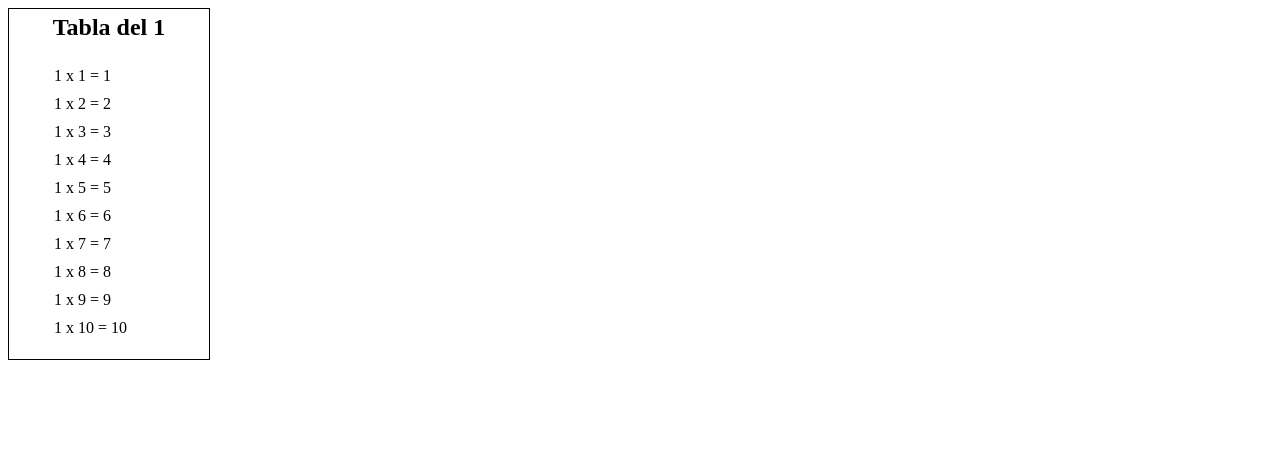
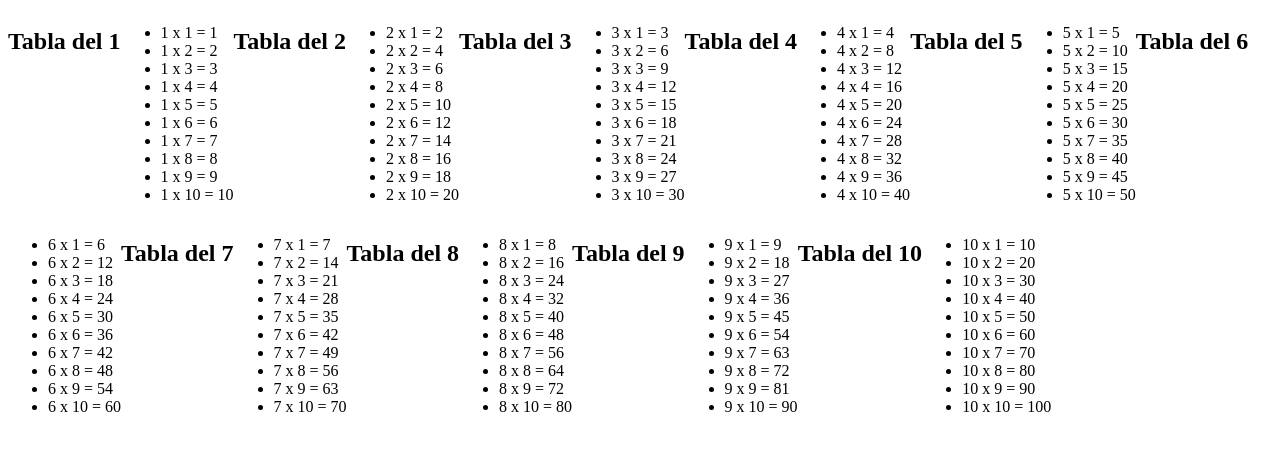
Before and after one commit to joseacevp/EjeciciosJS, a plain HTML site: page 6.Tablas de multiplicar/index.html in a window 1280 px wide. Drawn offline with Linux system fonts and the light colour scheme.

Commit message:
falta estilos

```diff
--- a/6.Tablas de multiplicar/app.js
+++ b/6.Tablas de multiplicar/app.js
@@ -1,19 +1,25 @@
+let nodoContenedorTablas = document.querySelector('.contenedor-tablas');
+
+
+function generarTabla(numero) {
+    let titulo = '<h2>' + 'Tabla del ' + numero + '</h2>';
+    let lista = '<ul>';
+    for (let i = 1; i <= 10; i++) {
+        lista += '<li>' + numero + ' x ' + i + ' = ' + (numero * i) + '</li>';
+    }
+    lista += '</ul>';
+    return titulo + lista;
+}
+
+
+function crearTablas(numeroTablas) {
+    let contenido = '';
+    for (let i = 1; i <= numeroTablas; i++) {
+        contenido += generarTabla(i);
+    }
+    nodoContenedorTablas.innerHTML = contenido;
+}
 
 
 
-
-let nodoTabla = document.querySelector('.contenedor-tabla');
-
-function generarTabla(numero) {
-    let titulo = '<h2>' + 'Tabla del ' + numero + '</h2>';
-
-    let lista = '<ul>';
-    for (let i = 1; i <= 10; i++) {
-        lista += '<li>' + numero + ' x ' + i + ' = ' + (numero * i) + '</li>';
-
-    }
-    lista += '</ul>';
-    nodoTabla.innerHTML = titulo + lista;
-}
-
-generarTabla(1);
+crearTablas(10);
--- a/6.Tablas de multiplicar/index.html
+++ b/6.Tablas de multiplicar/index.html
@@ -7,10 +7,11 @@
     <title>Document</title>
   </head>
   <body>
-    <div class="contenedor-tabla">
+    <div class="contenedor-tablas">
+      <div id="contenedor-tabla">
 
+      </div>
     </div>
     <script src="app.js"></script>
   </body>
-
 </html>
--- a/6.Tablas de multiplicar/style.css
+++ b/6.Tablas de multiplicar/style.css
@@ -1,29 +1,32 @@
-body{
+.contenedor-tablas {
     display: flex;
     flex-direction: row;
-    gap: 20px;
+    width: 100%;
+    height: 100%;
+    flex-wrap: wrap;
 }
 
-.contenedor-tabla {
+#contenedor-tabla {
     display: flex;
     flex-direction: column;
     width: 200px;
-    height: 350px;
+    height: auto;
     border: solid 1px black;
 }
-.contenedor-tabla h2 {
+#contenedor-tabla h2 {
     display: flex;
+    flex-direction: column;
     justify-content: center;
     margin: 0;
     padding: 5px;
 }
-.contenedor-tabla ul {
+#contenedor-tabla ul {
     list-style: none;
     display: flex;
     flex-direction: column;
     justify-content: center;
 }
-.contenedor-tabla ul li {
+#contenedor-tabla ul li {
     padding: 5px;
 
 }
```
